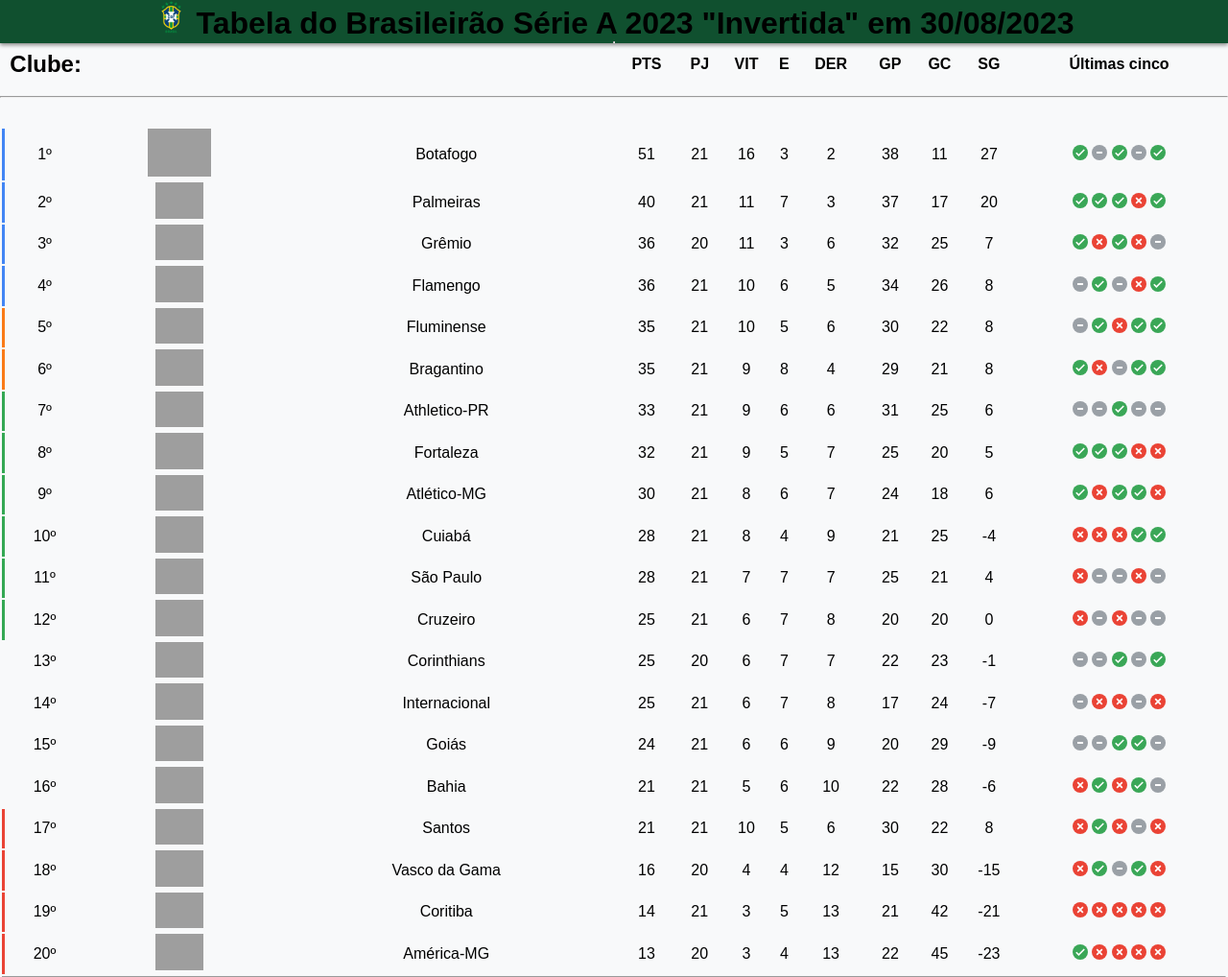
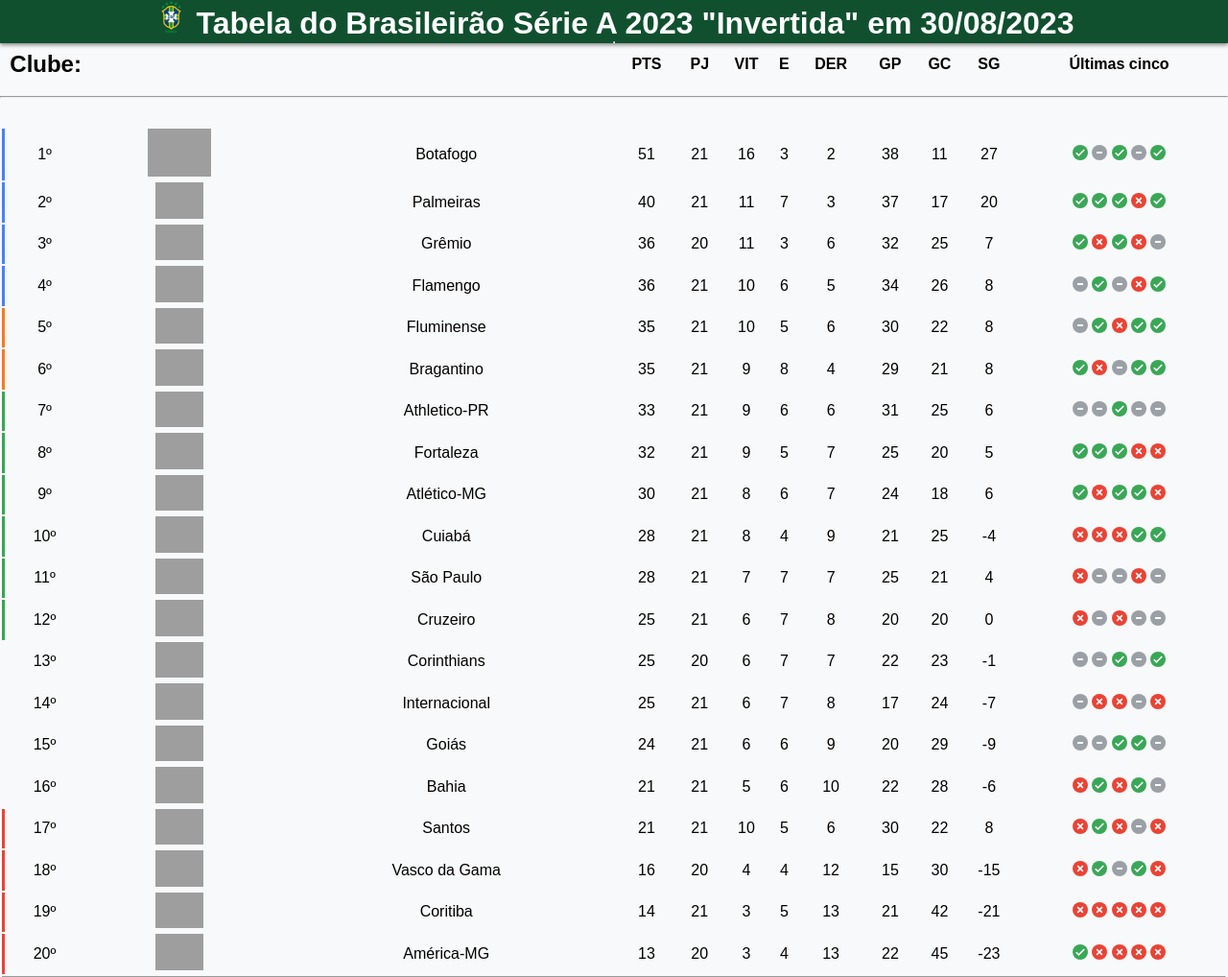
Before and after one commit to AlessandroWindson/TabelaBrasileirao2023, a plain HTML site: page index.html in a window 1280 px wide. Shown: the top 1018 px of the page at 96% size. Drawn offline with Linux system fonts and the light colour scheme; grey boxes are pictures that could not be loaded; a web font is replaced by a local one.

Commit message:
Tabela Brasileirão 2023
Tabela Brasileirão 2023

```diff
--- a/cssGrid.css
+++ b/cssGrid.css
@@ -12,6 +12,11 @@
 body {
     font-family: 'Anek Malayan', sans-serif;
     background-color: #f8f9fa;
+}
+
+#texto-brasileirao {
+    color: white;
+    font-weight: bold;
 }
 
 .grid-container {
```
